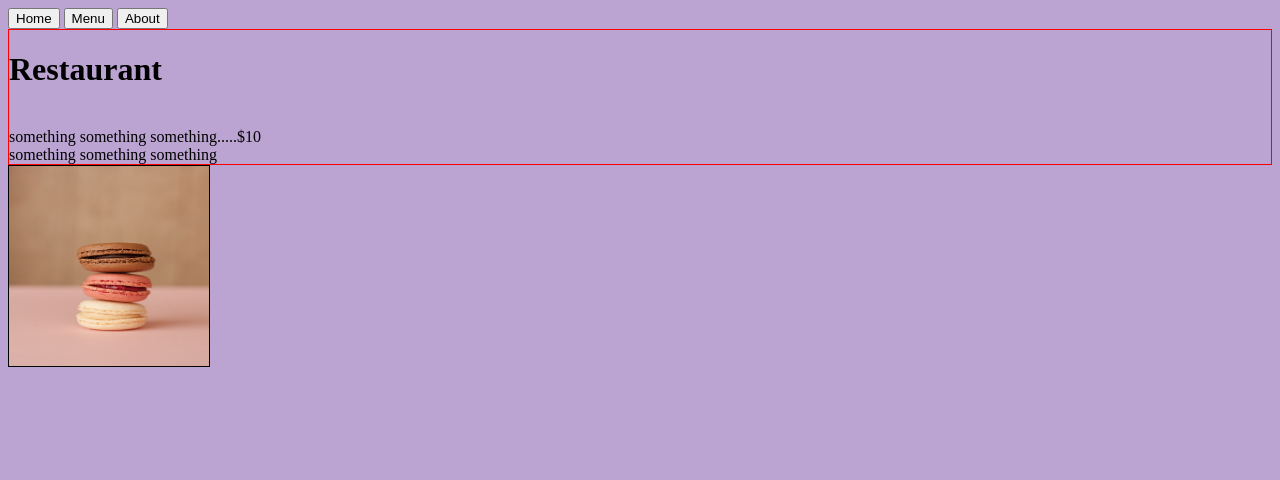
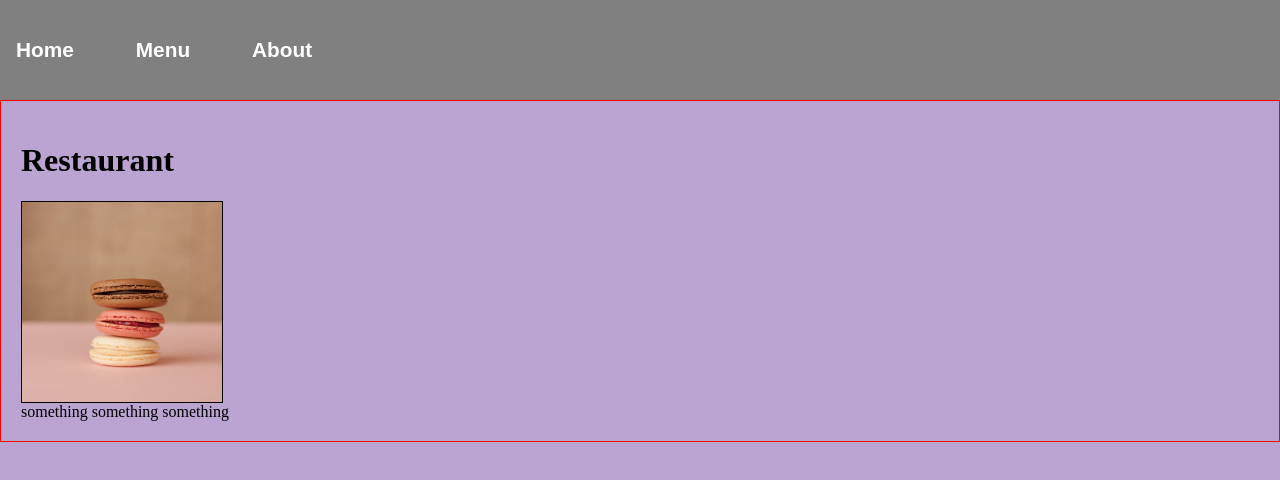
Before and after one commit to MSanouvo/mock-restaurant-page, a website built with webpack: page src/template.html in a window 1280 px wide. Both pictures are taken after a click on the button "Menu". Built offline with nearby package versions, Linux system fonts and the light colour scheme.

Commit message:
created modules for tab pages
- contents of each tabs will be created in modules
- event listeners added to index.js to handle tab
changing
- currently need to fix tabs appending instead of
replacing

```diff
--- /dev/null
+++ b/src/home.js
@@ -0,0 +1,11 @@
+
+
+function displayPage(){
+    const container = document.querySelector('#content')
+    const header = document.createElement('h1')
+    header.textContent = 'Restaurant'
+
+    container.appendChild(header)
+}
+
+export {displayPage}
--- a/src/index.js
+++ b/src/index.js
@@ -1,7 +1,12 @@
 import "./style.css"
-import macraonIamge from "./images/macaron.jpg"
+import { displayPage } from "./home"
+import { displayMenu } from "./menu"
 
-console.log('Hello World')
-const image = document.createElement('img')
-image.src = macraonIamge
-document.body.appendChild(image)
+displayPage()
+
+const home = document.querySelector('#home')
+const menu = document.querySelector('#menu')
+const about = document.querySelector('#about')
+
+home.addEventListener('click', displayPage)
+menu.addEventListener('click', displayMenu)
--- /dev/null
+++ b/src/menu.js
@@ -0,0 +1,14 @@
+import macraonImage from "./images/macaron.jpg"
+
+function displayMenu(){
+    const container = document.querySelector('#content')
+    const macaron = document.createElement('img')
+    macaron.src = macraonImage
+    const macraonDescription = document.createElement('span')
+    macraonDescription.textContent = "something something something"
+
+    container.appendChild(macaron)
+    container.appendChild(macraonDescription)
+}
+
+export {displayMenu}
--- a/src/style.css
+++ b/src/style.css
@@ -1,9 +1,34 @@
 body{
     background-color: rgba(102, 51, 153, 0.445);
+    display: flex;
+    flex-direction: column;
+    margin: 0;
+}
+
+nav{
+    display: flex;
+    gap: 50px;
+    background-color: grey;
+    height: 80px;
+    align-items: center;
+    color: white;
+    font-weight: bold;
+    padding: 10px;
+}
+
+button{
+    background: none;
+    border: none;
+    font-size: 1.3rem;
+    font-weight: bold;
+    color: white;
 }
 
 #content{
     border: 1px solid red;
+    padding: 20px;
+    display: flex;
+    flex-direction: column;
 }
 
 img{
--- a/src/template.html
+++ b/src/template.html
@@ -8,17 +8,12 @@
 <body>
     <header>
         <nav>
-            <button>Home</button>
-            <button>Menu</button>
-            <button>About</button>
+            <button id="home">Home</button>
+            <button id="menu">Menu</button>
+            <button id="about">About</button>
         </nav>
     </header>
     <div id="content">
-        <h1>Restaurant</h1>
-        <br>
-        <span>something something something.....$10</span>
-        <br>
-        <span>something something something</span>
     </div>
 
 </body>
```
Also changed, not shown: src/about.js (added).
